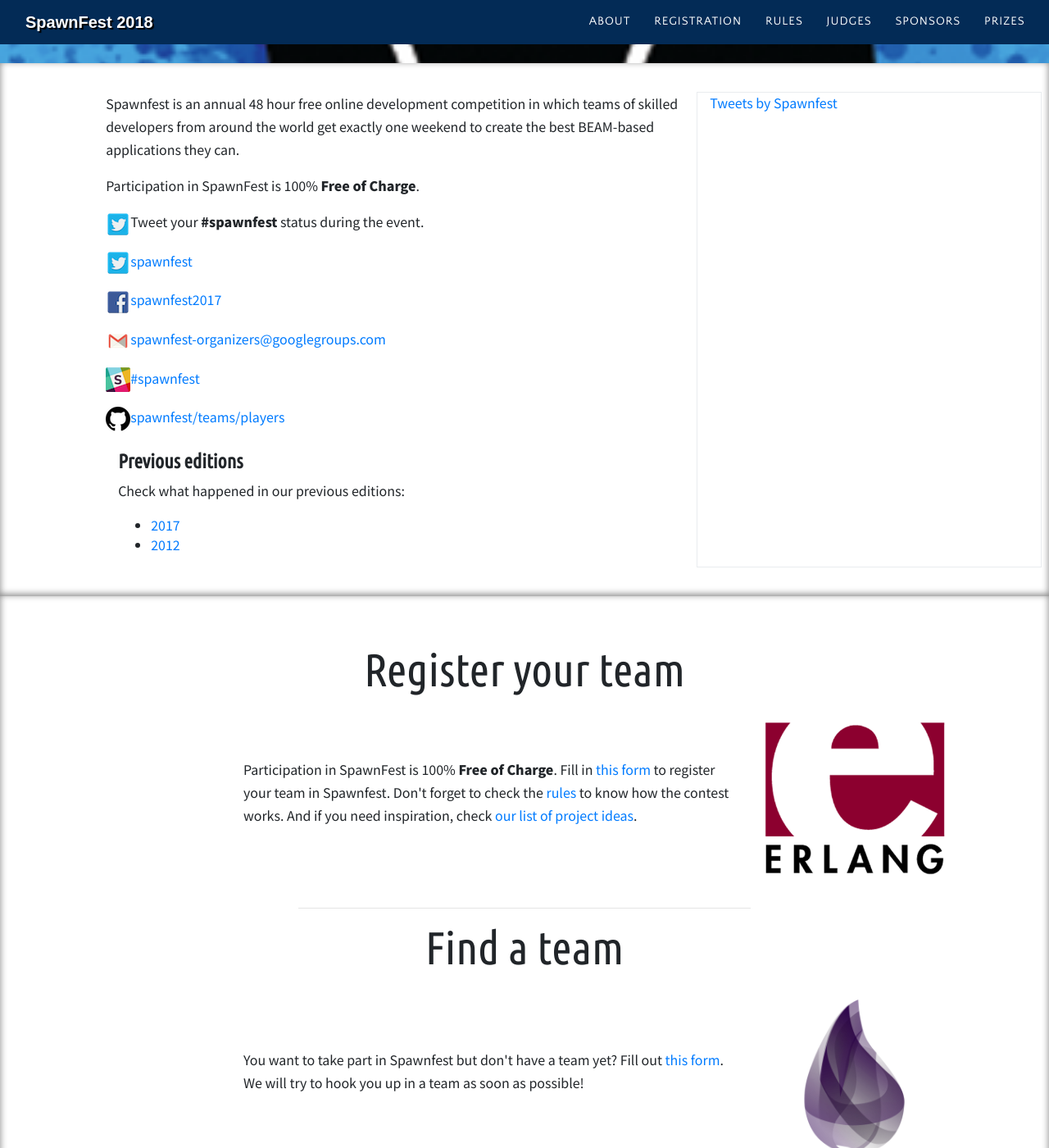
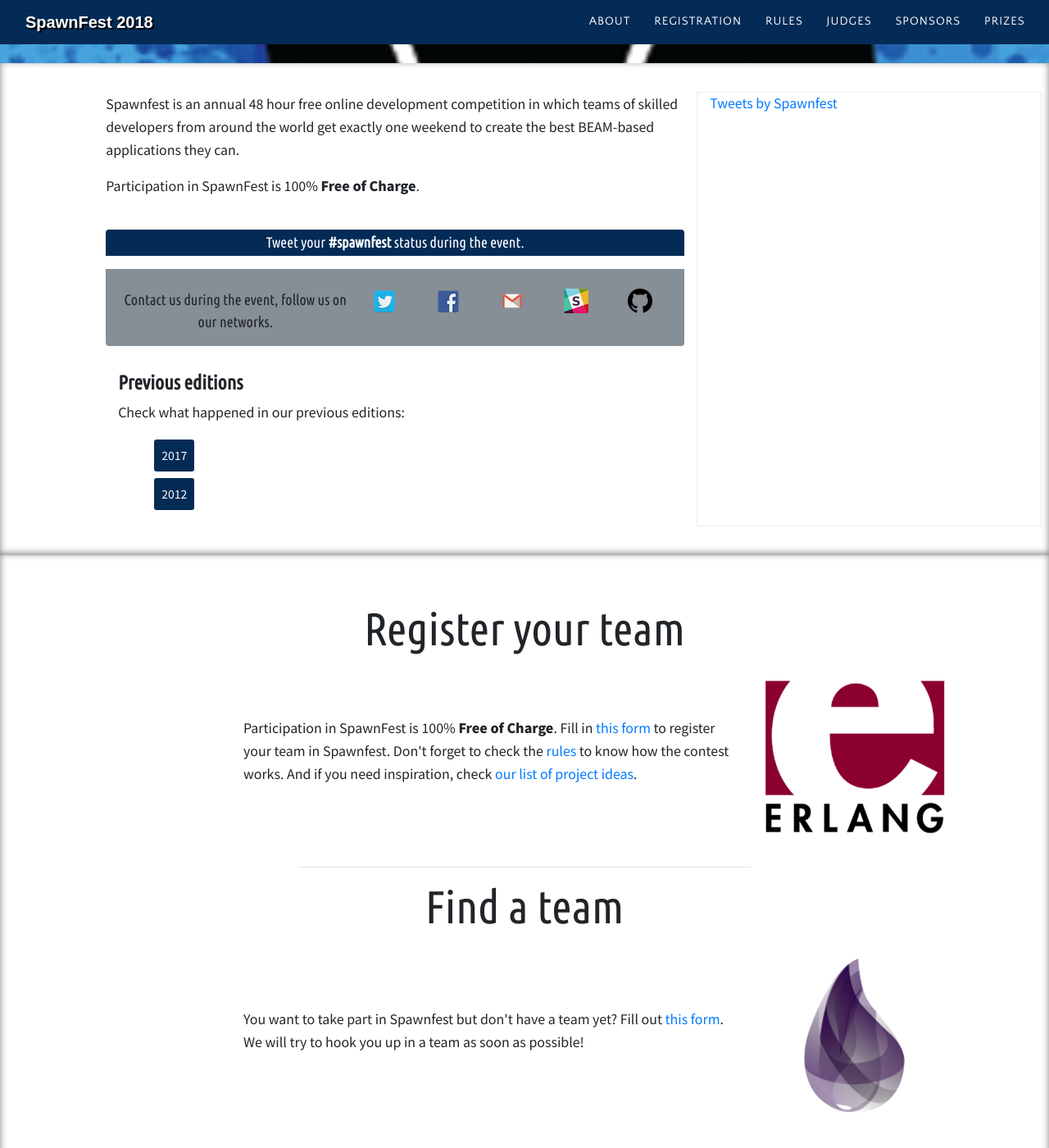
Before and after one commit to spawnfest/spawnfest.github.io, a Jekyll site: the page built from index.html, in a window 1280 px wide and 1400 px high, scrolled down 483 px. Shown: the whole window at 82% size. Built offline with Jekyll 4.4.1, drawn with Linux system fonts in a browser that asks for light colours; nearby versions of some CDN libraries; some web fonts are replaced; comment, search, counter and statistics services are not loaded.

Commit message:
design network section

```diff
--- a/_includes/about.html
+++ b/_includes/about.html
@@ -1,26 +1,31 @@
-<section class="sp-box bg1" id="about">
-  <div class="row p-4">
+<section class="sp-box " id="about">
+  <div class="row p-4" id="recuadro">
     <div class="col-md-1"></div>
     <div class="col-md-7">
       <p>
         Spawnfest is an annual 48 hour free online development competition in which teams of skilled developers from around the world get exactly one weekend to create the best BEAM-based applications they can.
       </p>
       <p>Participation in SpawnFest is 100% <strong>Free of Charge</strong>.</p>
-      <div class="contact-section">
-        <p><img class="share-icon" src="img/twitter-icon.png">Tweet your <strong>#spawnfest</strong> status during the event.</p>
-        <p><a href="https://twitter.com/spawnfest" target="_blank"><img class="share-icon" src="img/twitter-icon.png"/>spawnfest</a></p>
-        <p><a href="https://www.facebook.com/spawnfest2017" target="_blank"><img class="share-icon"  src="img/facebook-icon.png">spawnfest2017</a></p>
-        <p><a href="mailto:spawnfest-organizers@googlegroups.com"><img class="share-icon" src="img/gmail-icon.png">spawnfest-organizers@googlegroups.com</a></p>
-        <p><a href="https://erlanger.slack.com/messages/C7M2PNZHB"><img class="share-icon" src="img/slack-icon.png">#spawnfest</a></p>
-        <p><a href="https://github.com/orgs/spawnfest/teams/players"><img class="share-icon" src="img/github-icon.png">spawnfest/teams/players</a></p>
+      <br>
+       <p class="hashtag text-center text-white rounded-top">Tweet your <strong>#spawnfest</strong> status during the event.</p>
+      <div " class=" container d-flex col-md-12 justify-content-sm-center contact-section bg-secondary rounded-bottom" >
+        <span class="text-center pt-4 hashtag ">
+       Contact us during the event, follow us on our networks.</span>
+
+        <p><a href="https://twitter.com/spawnfest" target="_blank"><img class="share-icon p-4" src="img/twitter-icon.png"/></a></p>
+        <p><a href="https://www.facebook.com/spawnfest2017" target="_blank"><img class="p-4 share-icon"  src="img/facebook-icon.png"></a></p>
+        <p><a href="mailto:spawnfest-organizers@googlegroups.com"><img class="share-icon p-4" src="img/gmail-icon.png"</a></p>
+        <p><a href="https://erlanger.slack.com/messages/C7M2PNZHB"><img class="share-icon p-4" src="img/slack-icon.png"></a></p>
+        <p><a href="https://github.com/orgs/spawnfest/teams/players"><img class="share-icon p-4" src="img/github-icon.png"></a></p>
       </div>
+      <br>
       <div class="container">
         <div class="align-items-center">
-          <h4 class="pt-2">Previous editions</h4>
-          <p>Check what happened in our previous editions:
-            <ul>
-              <li><a href="https://spawnfest.github.io/2017/" target="_blank">2017</a></li>
-              <li><a href="https://spawnfest.github.io/2012/" target="_blank">2012</a></li>
+          <h4 class="pt-2 ">Previous editions</h4>
+          <p >Check what happened in our previous editions:
+            <ul class="style" >
+              <li><a class=" text-white btn azul btn-sm p-2 m-1" href="https://spawnfest.github.io/2017/" target="_blank">2017</a></li>
+              <li><a class=" text-white btn azul btn-sm p-2 m-1" href="https://spawnfest.github.io/2012/" target="_blank">2012</a></li>
             </ul>
           </p>
         </div>
--- a/_includes/judges.html
+++ b/_includes/judges.html
@@ -11,9 +11,9 @@
           <div class="team-member">
             <a class="nav-link" target="_blank" href="{{judge.url}}">
               <img class="mx-auto rounded-circle" src="img/{{ judge.image }}" alt="">
-              <h4>{{ judge.name }}</h4>
+              <h4 class="text-dark">{{ judge.name }}</h4>
             </a>
-            <strong> <a href="https://twitter.com/{{judge.twitter}}" alt="@{{judge.twitter}}" target="_blank">@{{ judge.twitter }}</a></strong>
+            <strong> <a class="text-info" href="https://twitter.com/{{judge.twitter}}" alt="@{{judge.twitter}}" target="_blank">@{{ judge.twitter }}</a></strong>
           </div>
         </div>
       {% endfor %}
--- a/css/style.css
+++ b/css/style.css
@@ -108,6 +108,11 @@
   font-family: 'Montserrat', -apple-system, BlinkMacSystemFont, 'Segoe UI', Roboto, 'Helvetica Neue', Arial, sans-serif, 'Apple Color Emoji', 'Segoe UI Emoji', 'Segoe UI Symbol', 'Noto Color Emoji';
   font-weight: 700;
 }
+.btn.azul{
+  background-color: #032b56;
+
+}
+
 
 .btn-xl {
   font-size: 20px;
@@ -442,6 +447,8 @@
   padding: 0;
 }
 
+
+
 .sp-link p {
   color: white;
 }
@@ -459,7 +466,9 @@
   padding: 0;
   list-style: none;
 }
-
+ul.style{
+  list-style:none;
+}
 .timeline:before {
   position: absolute;
   top: 0;
@@ -694,10 +703,12 @@
 }
 
 .hashtag{
-  font-size: 16px;
+  font-size: 18px;
   font-family: 'Ubuntu Condensed';
 }
-
+p.hashtag {
+  background-color:#032b56;
+}
 }
 section#contact {
   background-image: url("../img/map-image.png");
```
